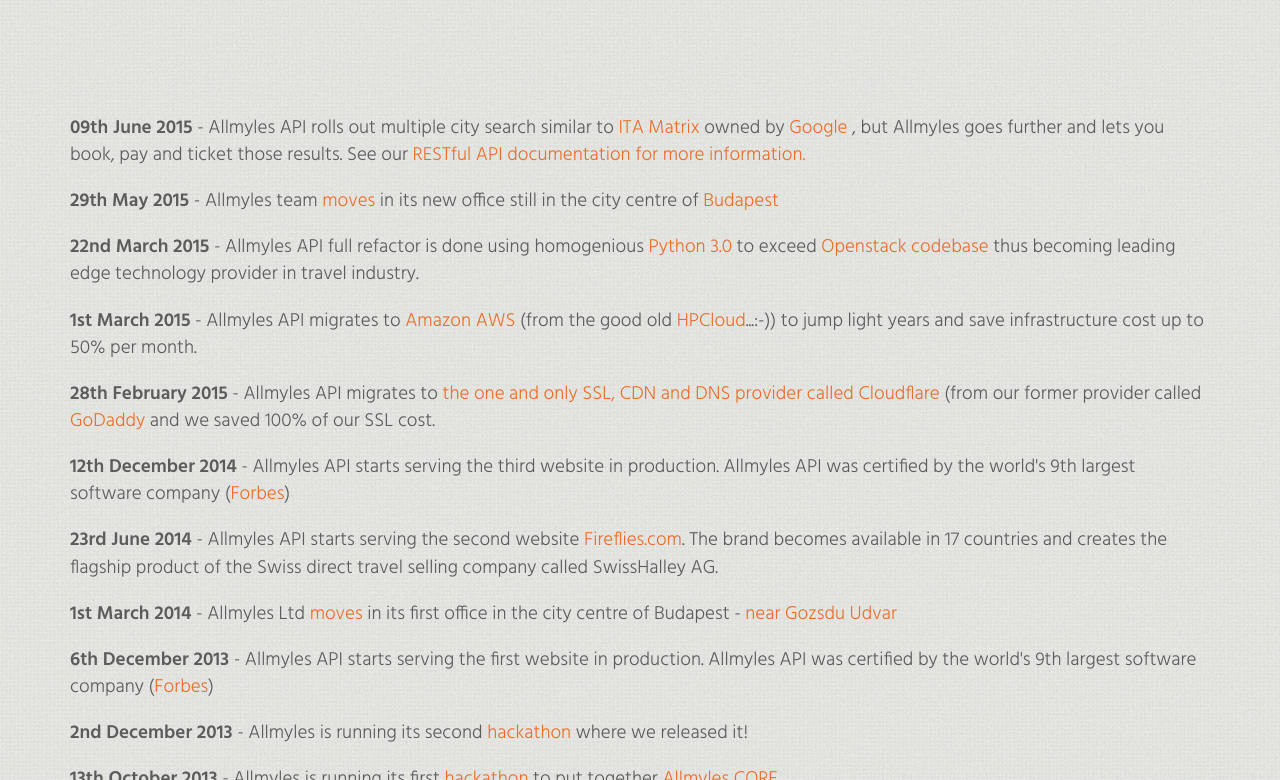
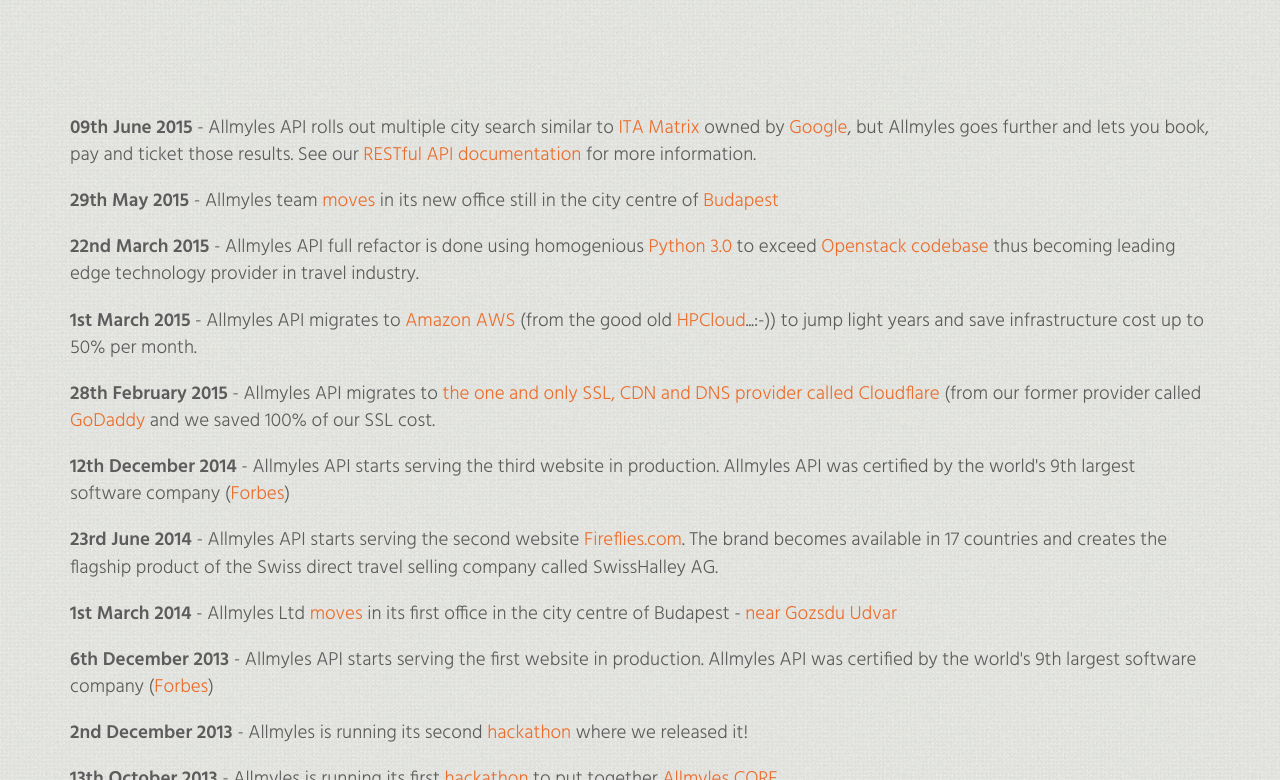
Before and after one commit to balazsszilardtoth/allmyles.github.io, a Jekyll site: the page built from news.html, in a window 1280 px wide and 900 px high, scrolled down 468 px, cut to the strip 120-900 px from the top of the window. Built offline with Jekyll 4.4.1, drawn with Linux system fonts in a browser that asks for light colours; nearby versions of some CDN libraries; comment, search, counter and statistics services are not loaded; part of the change alters nothing that is shown.

Commit message:
correct typo - ,

```diff
--- a/news.html
+++ b/news.html
@@ -12,7 +12,7 @@ title: News - Allmyles
 	</div>
 
 	<div class="container">
-		<p><b>09th June 2015</b> - Allmyles API rolls out multiple city search similar to <a href="https://matrix.itasoftware.com">ITA Matrix</a> owned by <a href="https://www.itasoftware.com"> Google</a> , but Allmyles goes further and lets you book, pay and ticket those results. See our <a href="https://docs.allmyles.com">RESTful API documentation for more information.</a></p>
+		<p><b>09th June 2015</b> - Allmyles API rolls out multiple city search similar to <a href="https://matrix.itasoftware.com">ITA Matrix</a> owned by <a href="https://www.itasoftware.com"> Google</a>, but Allmyles goes further and lets you book, pay and ticket those results. See our <a href="https://docs.allmyles.com">RESTful API documentation</a> for more information.</p>
 		<p><b>29th May 2015</b> - Allmyles team <a href="http://www.minusplus.hu/en/node/181">moves</a> in its new office still in the city centre of <a href="https://www.google.hu/maps/@47.496471,19.057668,3a,75y,123h,90t/data=!3m4!1e1!3m2!1sg6sPAqRHLh662HFN02206w!2e0">Budapest</a></p>
 		<p><b>22nd March 2015</b> - Allmyles API full refactor is done using homogenious <a href="https://www.python.org/download/releases/3.0/">Python 3.0 </a> to exceed <a href="https://www.openstack.org/"> Openstack codebase</a> thus becoming leading edge technology provider in travel industry.</p>
 		<p><b>1st March 2015</b> - Allmyles API migrates to <a href="http://aws.amazon.com/">Amazon AWS</a> (from the good old <a href="http://www.hpcloud.com/">HPCloud</a>...:-)) to jump light years and save infrastructure cost up to 50% per month.</p>
```
